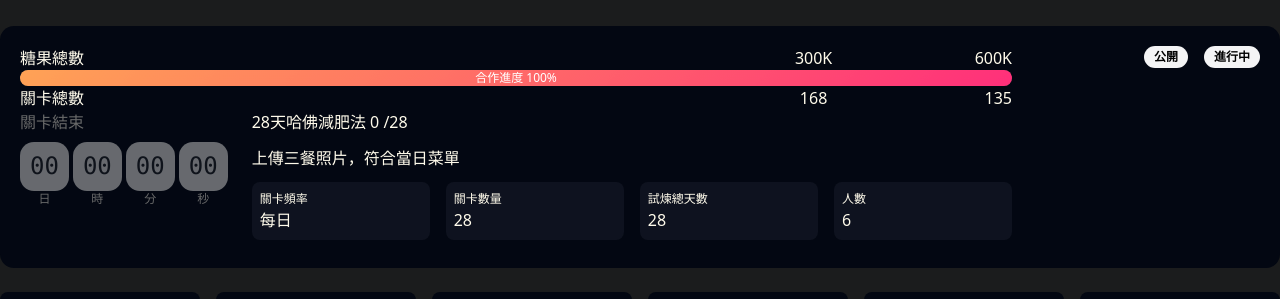
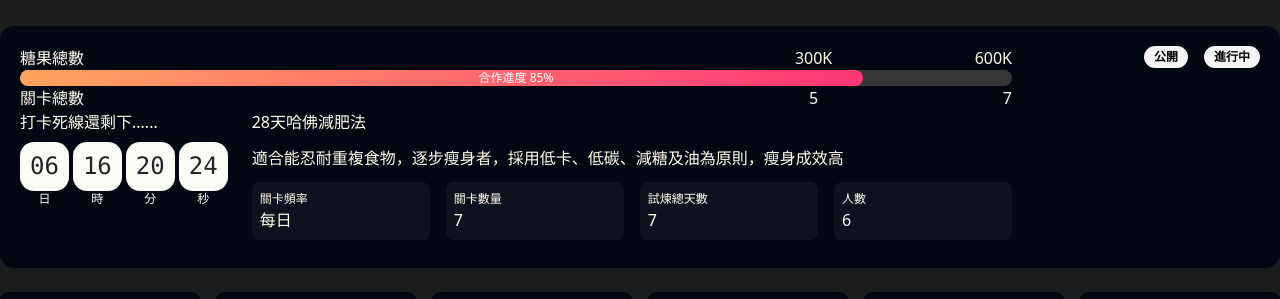
Before and after one commit to TooruTW/GoBetGoal, a React (Vite) app: page /trials/trial-detail/1 in a window 1280 px wide. Shown: the part 179-478 px from the top of the page. Built offline with nearby package versions, Linux system fonts and the light colour scheme.

Commit message:
feat-redux_testing

```diff
--- a/src/asset/fakeData.ts
+++ b/src/asset/fakeData.ts
@@ -1,115 +1,207 @@
 import type { Trial } from "@/features/trials/type";
 import type { Challenge } from "@/features/trials/type";
+
+const createdAt = new Date(2025, 5, 20);
+const createdAtFormatted = createdAt.toISOString();
+const startDate = new Date(2025, 5, 24);
+const startDateFormatted = startDate.toISOString();
+const duration = 7;
+const endDate = new Date(startDate.getTime() + duration * 1000 * 60 * 60 * 24);
+const endDateFormatted = endDate.toISOString();
+const isActive = new Date() < startDate;
+const checkFrequency = "每日";
+
 export const participantList = [
   {
-        id:"0",
+    id: "0",
     playerName: "阿強",
     playerTotalTrials: 12,
     isFriend: true,
     playerImgUrl: "/avatar/girlJacketBandage.webp",
-      likedPosts:2,
-      friends:15,
+    likedPosts: 2,
+    friends: 15,
   },
   {
-        id:"1",
+    id: "1",
     playerName: "小美",
     playerTotalTrials: 27,
     isFriend: false,
     playerImgUrl: "/avatar/girlSkirtBubble.webp",
-      likedPosts:5,
-      friends:32,
+    likedPosts: 5,
+    friends: 32,
   },
   {
-        id:"2",
+    id: "2",
     playerName: "獵魔士Geralt",
     playerTotalTrials: 42,
     isFriend: true,
     playerImgUrl: "/avatar/girlJacketYoga.webp",
-      likedPosts:23,
-      friends:53,
+    likedPosts: 23,
+    friends: 53,
   },
   {
-        id:"3",
+    id: "3",
     playerName: "貓貓教主",
     playerTotalTrials: 9,
     isFriend: false,
     playerImgUrl: "/avatar/girlPurpleHeadphone.webp",
-      likedPosts:10,
-      friends:23,
+    likedPosts: 10,
+    friends: 23,
   },
   {
-        id:"4",
+    id: "4",
     playerName: "雷姆",
     playerTotalTrials: 15,
     isFriend: false,
     playerImgUrl: "/avatar/girlBearJacket.webp",
-      likedPosts:0,
-      friends:2,
+    likedPosts: 0,
+    friends: 2,
   },
 ];
 
-  export const challengeList: Challenge[] = [
+export const fakeChallengeList: Challenge[] = [
   {
     id: "00001",
     title: "關卡 1",
-        description: "早餐：半顆葡萄柚＋1顆水煮蛋＋黑咖啡 午餐：一種水果吃到飽 晚餐：煎雞胸肉＋蔬菜沙拉",
+    description:
+      "早餐：半顆葡萄柚＋1顆水煮蛋＋黑咖啡 午餐：一種水果吃到飽 晚餐：煎雞胸肉＋蔬菜沙拉",
     state: "NOT_STARTED",
     uploadImage: null,
     exampleImage: [
       "https://www.dailynews.com/wp-content/uploads/2022/04/GettyImages-1293479617.jpg?w=525",
       "https://dana.dexterra.com/wp-content/uploads/2024/04/Capture.png",
-          "https://encrypted-tbn0.gstatic.com/images?q=tbn:ANd9GcSVXxqMAGXOp1LowO9f-30xueB7hYk4_RoyRX55I04-vtelof2ibRkG4tmhyXIYDT9FGJg&usqp=CAU"
+      "https://encrypted-tbn0.gstatic.com/images?q=tbn:ANd9GcSVXxqMAGXOp1LowO9f-30xueB7hYk4_RoyRX55I04-vtelof2ibRkG4tmhyXIYDT9FGJg&usqp=CAU",
     ],
     checkCountRemain: 3,
+    deadline: new Date(
+      startDate.getTime() + 1 * 1000 * 60 * 60 * 24
+    ).toISOString(),
   },
   {
     id: "00002",
     title: "關卡 2",
-        description: "早餐：半顆葡萄柚＋1顆水煮蛋＋黑咖啡 午餐：一種水果吃到飽 晚餐：煎雞胸肉＋蔬菜沙拉",
+    description:
+      "早餐：半顆葡萄柚＋1顆水煮蛋＋黑咖啡 午餐：一種水果吃到飽 晚餐：煎雞胸肉＋蔬菜沙拉",
     state: "NOT_STARTED",
     uploadImage: null,
     exampleImage: [
       "https://www.dailynews.com/wp-content/uploads/2022/04/GettyImages-1293479617.jpg?w=525",
       "https://dana.dexterra.com/wp-content/uploads/2024/04/Capture.png",
-          "https://encrypted-tbn0.gstatic.com/images?q=tbn:ANd9GcSVXxqMAGXOp1LowO9f-30xueB7hYk4_RoyRX55I04-vtelof2ibRkG4tmhyXIYDT9FGJg&usqp=CAU"
+      "https://encrypted-tbn0.gstatic.com/images?q=tbn:ANd9GcSVXxqMAGXOp1LowO9f-30xueB7hYk4_RoyRX55I04-vtelof2ibRkG4tmhyXIYDT9FGJg&usqp=CAU",
     ],
     checkCountRemain: 3,
+    deadline: new Date(
+      startDate.getTime() + 2 * 1000 * 60 * 60 * 24
+    ).toISOString(),
   },
   {
     id: "00003",
     title: "關卡 3",
-        description: "早餐：半顆葡萄柚＋1顆水煮蛋＋黑咖啡 午餐：一種水果吃到飽 晚餐：煎雞胸肉＋蔬菜沙拉",
+    description:
+      "早餐：半顆葡萄柚＋1顆水煮蛋＋黑咖啡 午餐：一種水果吃到飽 晚餐：煎雞胸肉＋蔬菜沙拉",
     state: "NOT_STARTED",
     uploadImage: null,
     exampleImage: [
       "https://www.dailynews.com/wp-content/uploads/2022/04/GettyImages-1293479617.jpg?w=525",
       "https://dana.dexterra.com/wp-content/uploads/2024/04/Capture.png",
-          "https://encrypted-tbn0.gstatic.com/images?q=tbn:ANd9GcSVXxqMAGXOp1LowO9f-30xueB7hYk4_RoyRX55I04-vtelof2ibRkG4tmhyXIYDT9FGJg&usqp=CAU"
+      "https://encrypted-tbn0.gstatic.com/images?q=tbn:ANd9GcSVXxqMAGXOp1LowO9f-30xueB7hYk4_RoyRX55I04-vtelof2ibRkG4tmhyXIYDT9FGJg&usqp=CAU",
     ],
     checkCountRemain: 3,
-    }
-  ]
+    deadline: new Date(
+      startDate.getTime() + 3 * 1000 * 60 * 60 * 24
+    ).toISOString(),
+  },
+  {
+    id: "00004",
+    title: "關卡 4",
+    description:
+      "早餐：半顆葡萄柚＋1顆水煮蛋＋黑咖啡 午餐：一種水果吃到飽 晚餐：煎雞胸肉＋蔬菜沙拉",
+    state: "NOT_STARTED",
+    uploadImage: null,
+    exampleImage: [
+      "https://www.dailynews.com/wp-content/uploads/2022/04/GettyImages-1293479617.jpg?w=525",
+      "https://dana.dexterra.com/wp-content/uploads/2024/04/Capture.png",
+      "https://encrypted-tbn0.gstatic.com/images?q=tbn:ANd9GcSVXxqMAGXOp1LowO9f-30xueB7hYk4_RoyRX55I04-vtelof2ibRkG4tmhyXIYDT9FGJg&usqp=CAU",
+    ],
+    checkCountRemain: 3,
+    deadline: new Date(
+      startDate.getTime() + 4 * 1000 * 60 * 60 * 24
+    ).toISOString(),
+  },
+  {
+    id: "00005",
+    title: "關卡 5",
+    description:
+      "早餐：半顆葡萄柚＋1顆水煮蛋＋黑咖啡 午餐：一種水果吃到飽 晚餐：煎雞胸肉＋蔬菜沙拉",
+    state: "NOT_STARTED",
+    uploadImage: null,
+    exampleImage: [
+      "https://www.dailynews.com/wp-content/uploads/2022/04/GettyImages-1293479617.jpg?w=525",
+      "https://dana.dexterra.com/wp-content/uploads/2024/04/Capture.png",
+      "https://encrypted-tbn0.gstatic.com/images?q=tbn:ANd9GcSVXxqMAGXOp1LowO9f-30xueB7hYk4_RoyRX55I04-vtelof2ibRkG4tmhyXIYDT9FGJg&usqp=CAU",
+    ],
+    checkCountRemain: 3,
+    deadline: new Date(
+      startDate.getTime() + 5 * 1000 * 60 * 60 * 24
+    ).toISOString(),
+  },
+  {
+    id: "00006",
+    title: "關卡 6",
+    description:
+      "早餐：半顆葡萄柚＋1顆水煮蛋＋黑咖啡 午餐：一種水果吃到飽 晚餐：煎雞胸肉＋蔬菜沙拉",
+    state: "NOT_STARTED",
+    uploadImage: null,
+    exampleImage: [
+      "https://www.dailynews.com/wp-content/uploads/2022/04/GettyImages-1293479617.jpg?w=525",
+      "https://dana.dexterra.com/wp-content/uploads/2024/04/Capture.png",
+      "https://encrypted-tbn0.gstatic.com/images?q=tbn:ANd9GcSVXxqMAGXOp1LowO9f-30xueB7hYk4_RoyRX55I04-vtelof2ibRkG4tmhyXIYDT9FGJg&usqp=CAU",
+    ],
+    checkCountRemain: 3,
+    deadline: new Date(
+      startDate.getTime() + 6 * 1000 * 60 * 60 * 24
+    ).toISOString(),
+  },
+  {
+    id: "00007",
+    title: "關卡 7",
+    description:
+      "早餐：半顆葡萄柚＋1顆水煮蛋＋黑咖啡 午餐：一種水果吃到飽 晚餐：煎雞胸肉＋蔬菜沙拉",
+    state: "NOT_STARTED",
+    uploadImage: null,
+    exampleImage: [
+      "https://www.dailynews.com/wp-content/uploads/2022/04/GettyImages-1293479617.jpg?w=525",
+      "https://dana.dexterra.com/wp-content/uploads/2024/04/Capture.png",
+      "https://encrypted-tbn0.gstatic.com/images?q=tbn:ANd9GcSVXxqMAGXOp1LowO9f-30xueB7hYk4_RoyRX55I04-vtelof2ibRkG4tmhyXIYDT9FGJg&usqp=CAU",
+    ],
+    checkCountRemain: 3,
+    deadline: new Date(
+      startDate.getTime() + 7 * 1000 * 60 * 60 * 24
+    ).toISOString(),
+  },
+];
 
-  const startDate = new Date(2025, 5, 26);
-  const endDate = new Date(2025, 6, 23);
-
-  export const currentTrial: Trial = {
+export const fakeCurrentTrial: Trial = {
   id: "00001",
+  isPublic: true,
   category: "飲食",
   checkType: "AI",
-    checkFrequency: 1,
+  checkFrequency: checkFrequency,
   title: "28天哈佛減肥法",
-    description: "適合能忍耐重複食物，逐步瘦身者，採用低卡、低碳、減糖及油為原則，瘦身成效高",
-    startDate: startDate,
-    endDate: endDate,
-    createdAt: new Date(2025, 5, 25),
+  description:
+    "適合能忍耐重複食物，逐步瘦身者，採用低卡、低碳、減糖及油為原則，瘦身成效高",
+  startDate: startDateFormatted,
+  endDate: endDateFormatted,
+  duration: duration,
+  createdAt: createdAtFormatted,
   createdBy: "園長",
   maxParticipants: 6,
   currentParticipants: participantList,
-    challenges: challengeList,
-    challengeCount: challengeList.length,
-    currentChallengeIndex: 0,
-    isActive: (new Date() < startDate),
+  challenges: fakeChallengeList,
+  challengeCount: fakeChallengeList.length,
+  passedChallengesCount: 6,
+  currentChallengeIndex: 7,
+  isActive: isActive,
   investment: 300000,
   reward: 600000,
   bounceRate: 2,
--- a/src/components/TrialDetail/DetailBoard/TrialInfo/ProgressBar/index.tsx
+++ b/src/components/TrialDetail/DetailBoard/TrialInfo/ProgressBar/index.tsx
@@ -1,18 +1,19 @@
 import gsap from "gsap";
 import { useEffect, useState } from "react";
+import { useSelector } from "react-redux";
+import type { RootState } from "@/state/store";
 
-interface acceptProps {
-  candyPerfect: number;
-  candyPass: number;
-  stagePerfect: number;
-  stagePass: number;
-  completeRate: number;
-}
+export default function ProgressBar() {
+  const currentTrial = useSelector((state: RootState) => state.trials);
 
-export default function ProgressBar(props: acceptProps) {
-  const { candyPerfect, candyPass, stagePerfect, stagePass, completeRate } =
-    props;
-    const [rate,setRate] = useState(0)
+  const completeRate = currentTrial.passedChallengesCount / currentTrial.challengeCount * 100;
+  const candyPass = currentTrial.investment;
+  const candyPerfect = currentTrial.reward;
+  const stagePass = Math.floor(currentTrial.challengeCount * 0.8);
+  const stagePerfect = currentTrial.challengeCount;
+
+  const [rate,setRate] = useState(currentTrial.passedChallengesCount / currentTrial.challengeCount * 100)
+
     useEffect(()=>{
         const obj = {val:0}
         gsap.to(obj,{
@@ -39,7 +40,7 @@ export default function ProgressBar(props: acceptProps) {
       </p>
       <div className="w-full rounded-full relative h-4 bg-bg-module">
         <p className=" absolute z-10 top-1/2 left-1/2 -translate-1/2 text-label text-white">
-          合作進度 <span>{rate}</span>%
+          合作進度 <span>{rate.toString()}</span>%
         </p>
 
         <div
--- a/src/components/TrialDetail/DetailBoard/TrialInfo/TrialContent/CountDown.tsx
+++ b/src/components/TrialDetail/DetailBoard/TrialInfo/TrialContent/CountDown.tsx
@@ -1,19 +1,17 @@
 import { useEffect, useState } from "react";
 
 interface acceptProps {
-  timeToCount: Date;
+  timeToCount: Date | null;
 }
+
 export default function CountDown(props: acceptProps) {
   const { timeToCount } = props;
-  const [remain, setRemain] = useState(
-    Math.max(
-      0,
-      Math.floor((timeToCount.getTime() - new Date().getTime()) / 1000)
-    )
-  );
+  const [remain, setRemain] = useState(0);
 
   // timeToCount 改變時，重設 remain
   useEffect(() => {
+    console.log("timeToCount changed", timeToCount);
+    if (!timeToCount) return;
     setRemain(
       Math.max(
         0,
--- a/src/components/TrialDetail/DetailBoard/TrialInfo/TrialContent/TextContent.tsx
+++ b/src/components/TrialDetail/DetailBoard/TrialInfo/TrialContent/TextContent.tsx
@@ -1,37 +1,32 @@
-type info = {
-  frequency: string;
-  stageNum: number;
-  duration: number;
-  people: number;
-};
-interface acceptProps {
-  title: string;
-  content: string;
-  trailInfo: info;
-}
+import { useSelector } from "react-redux";
+import { RootState } from "@/state/store";
 
-export default function TextContent(props: acceptProps) {
-  const { title, content, trailInfo } = props;
+export default function TextContent() {
+
+  const currentTrial = useSelector((state: RootState) => state.trials);
+
+  const { title, description, checkFrequency, challengeCount, maxParticipants, duration } = currentTrial;
+
   return (
     <div className="w-full flex flex-col gap-3">
       <p className="text-p">{title}</p>
-      <p>{content}</p>
+      <p>{description}</p>
       <ul className="columns-4">
         <li className="p-2 bg-bg-secondary/50 rounded-md w-full mb-2">
           <p className="text-label">關卡頻率</p>
-          <p>{trailInfo.frequency}</p>
+          <p>{checkFrequency}</p>
         </li>
         <li className="p-2 bg-bg-secondary/50 rounded-md w-full mb-2">
           <p className="text-label">關卡數量</p>
-          <p>{trailInfo.stageNum}</p>
+          <p>{challengeCount}</p>
         </li>
         <li className="p-2 bg-bg-secondary/50 rounded-md w-full mb-2">
           <p className="text-label">試煉總天數</p>
-          <p>{trailInfo.duration}</p>
+          <p>{duration}</p>
         </li>
         <li className="p-2 bg-bg-secondary/50 rounded-md w-full mb-2">
           <p className="text-label">人數</p>
-          <p>{trailInfo.people}</p>
+          <p>{maxParticipants}</p>
         </li>
       </ul>
     </div>
--- a/src/components/TrialDetail/DetailBoard/TrialInfo/TrialContent/index.tsx
+++ b/src/components/TrialDetail/DetailBoard/TrialInfo/TrialContent/index.tsx
@@ -1,63 +1,62 @@
-import { useEffect, useRef, useState } from "react";
+import { useEffect, useMemo, useRef, useState } from "react";
 import CountDown from "./CountDown";
 import TextContent from "./TextContent";
+import { useSelector } from "react-redux";
+import type { RootState } from "@/state/store";
 
-interface acceptProps {
-  deadLine: Date;
-  start: Date;
-}
+export default function TrailContent() {
+  const currentTrial = useSelector((state: RootState) => state.trials);
 
-const fakeTrialInfo = {
-  title: "28天哈佛減肥法 0 /28",
-  content: "上傳三餐照片，符合當日菜單",
-  info: { frequency: "每日", stageNum: 28, duration: 28, people: 6 },
-};
+  const startDate = useMemo(
+    () => new Date(currentTrial.startDate),
+    [currentTrial.startDate]
+  );
+  const endDate = useMemo(
+    () => new Date(currentTrial.endDate),
+    [currentTrial.endDate]
+  );
 
-export default function TrailContent(props: acceptProps) {
-  const { deadLine, start } = props;
-  const [target, setTarget] = useState(start);
-  const [countDownState, setCountDownState] =
-    useState("判斷中......");
+
+
+  const [timeToCount, setTimeToCount] = useState<Date | null>(null);
+
+  const [countDownState, setCountDownState] = useState("判斷中......");
   const isTrialInProgressRef = useRef(false);
 
   useEffect(() => {
+
     const timer = setInterval(() => {
       const now = new Date().getTime();
-      if (now >= start.getTime() && now <= deadLine.getTime()) {
-        setTarget(deadLine);
+      if (now >= startDate.getTime() && now <= endDate.getTime()) {
+        setTimeToCount(endDate);
         setCountDownState("打卡死線還剩下......");
         isTrialInProgressRef.current = true;
-
-      } else if (now >= deadLine.getTime()) {
+      } else if (now >= endDate.getTime()) {
         setCountDownState("關卡結束");
         isTrialInProgressRef.current = false;
-      } else if( now <= start.getTime() ){
-        setCountDownState("距離試煉開始還有......")
+      } else if (now <= startDate.getTime()) {
+        setCountDownState("距離試煉開始還有......");
+        setTimeToCount(startDate);
         isTrialInProgressRef.current = false;
-
       }
     }, 1000);
     return () => clearInterval(timer);
-  }, [start, deadLine]);
+  }, [startDate, endDate]);
 
   return (
     <div className="flex gap-6 max-lg:flex-col-reverse max-lg:items-center">
       {/* left */}
       <div
         className={`flex flex-col gap-2 ${
-          isTrialInProgressRef.current? "":" opacity-40 max-lg:hidden"
+          isTrialInProgressRef.current ? "" : " opacity-40 max-lg:hidden"
         }`}
       >
         <p>{countDownState}</p>
-        <CountDown timeToCount={target} />
+        <CountDown timeToCount={timeToCount} />
       </div>
       {/* right */}
 
-      <TextContent
-        title={fakeTrialInfo.title}
-        content={fakeTrialInfo.content}
-        trailInfo={fakeTrialInfo.info}
-      />
+      <TextContent />
     </div>
   );
 }
--- a/src/components/TrialDetail/DetailBoard/TrialInfo/index.tsx
+++ b/src/components/TrialDetail/DetailBoard/TrialInfo/index.tsx
@@ -1,22 +1,32 @@
 import ProgressBar from "./ProgressBar";
 import TrialContent from "./TrialContent";
+import { useSelector } from "react-redux";
+import type { RootState } from "@/state/store";
+import { useEffect } from "react";
+import { loadCurrentTrial } from "@/features/trials/currentTrialSlice";
+import { useDispatch } from "react-redux";
+import { fakeCurrentTrial } from "@/asset/fakeData";
 
 export default function TrialInfo() {
+  const dispatch = useDispatch();
+
+  const currentTrial = useSelector((state: RootState) => state.trials);
+
+  useEffect(() => {
+    console.log("update store to fakeCurrentTrial");
+    console.log(currentTrial);
+
+    dispatch(loadCurrentTrial(fakeCurrentTrial));
+
+  }, [dispatch,currentTrial]);
+
+
   return (
     <div className="bg-card-bg rounded-xl p-5 flex justify-between gap-4 max-lg:flex-col-reverse ">
       {/* left */}
       <div className="flex flex-col w-full max-w-8/10 max-lg:max-w-none max-lg:flex-col-reverse ">
-        <ProgressBar
-          candyPerfect={600000}
-          candyPass={300000}
-          stagePerfect={135}
-          stagePass={168}
-          completeRate={100}
-        />
-        <TrialContent
-          start={new Date(2025, 5, 22)}
-          deadLine={new Date(2025, 5, 23)}
-        />
+        <ProgressBar/>
+        <TrialContent/>
       </div>
       {/* right */}
       <div className="flex justify-end gap-4 max-lg:justify-start">
--- a/src/features/trials/type.ts
+++ b/src/features/trials/type.ts
@@ -1,18 +1,21 @@
 import type { Participant } from "@/components/types/Participant";
 export interface Trial {
   id: string;
+  isPublic: boolean;
   category: "飲食" | "運動" | "作息" | "範例";
   checkType: "AI" | "MANUAL";
-  checkFrequency: number;
+  checkFrequency: "每日" | "每週" | "每月";
   title: string;
   description: string;
-  startDate: Date;
-  endDate: Date;
-  createdAt: Date;
+  startDate: string;
+  endDate: string;
+  duration: number;
+  createdAt: string;
   createdBy: string;
   maxParticipants: number;
   currentParticipants: Participant[];
   challenges: Challenge[];
+  passedChallengesCount: number;
   challengeCount: number;
   currentChallengeIndex: number;
   isActive: boolean;
@@ -34,6 +37,7 @@ export interface Challenge {
   uploadImage: UploadImage[] | null;
   exampleImage: string[];
   checkCountRemain: 3 | 2 | 1 | 0;
+  deadline: string;
 }
 
 export interface UploadImage {
```
Also changed, not shown: src/features/trials/currentTrialSlice.ts (+7 -4 lines). Lines whose indentation alone changed are shown as unchanged.
